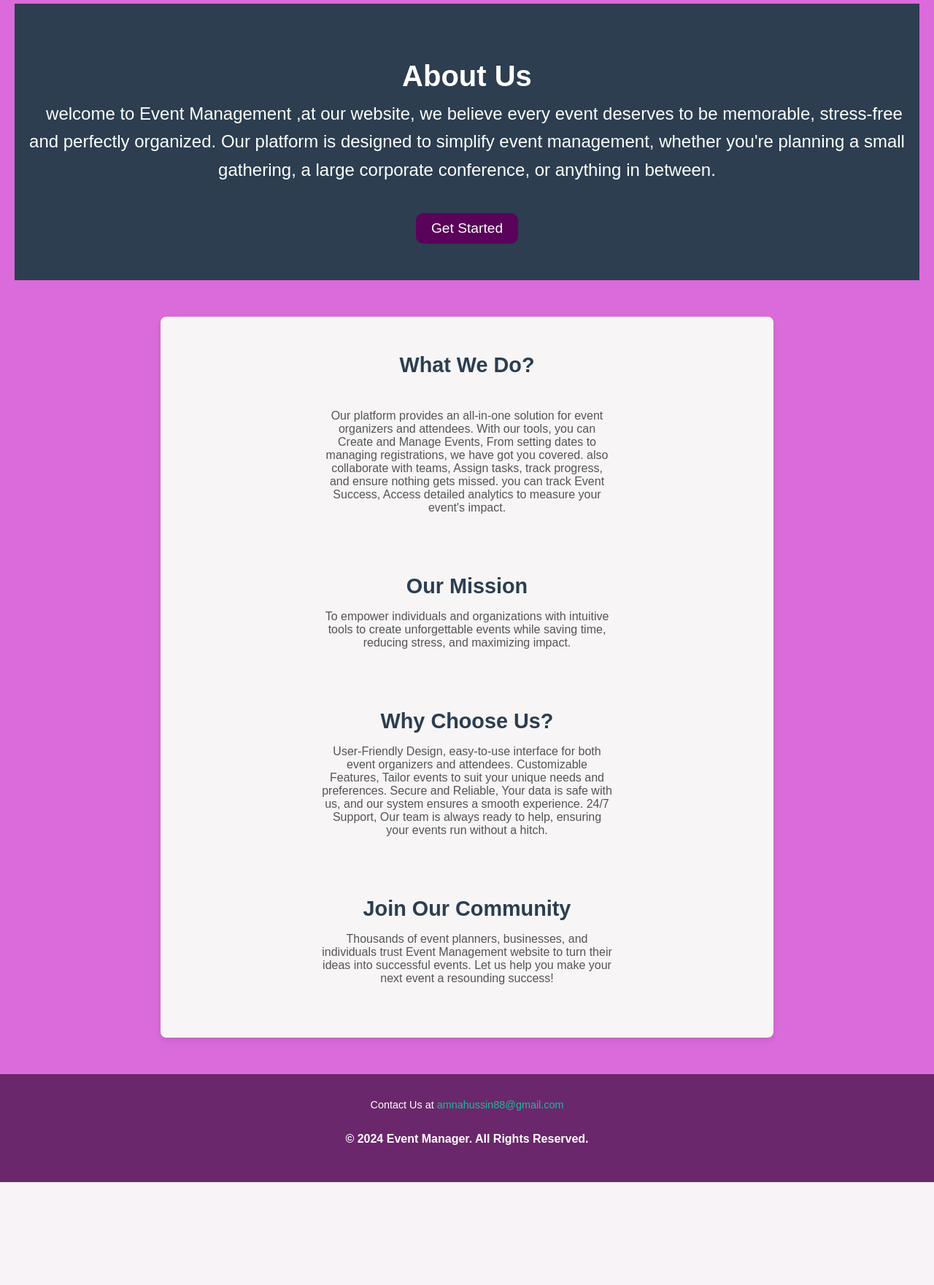
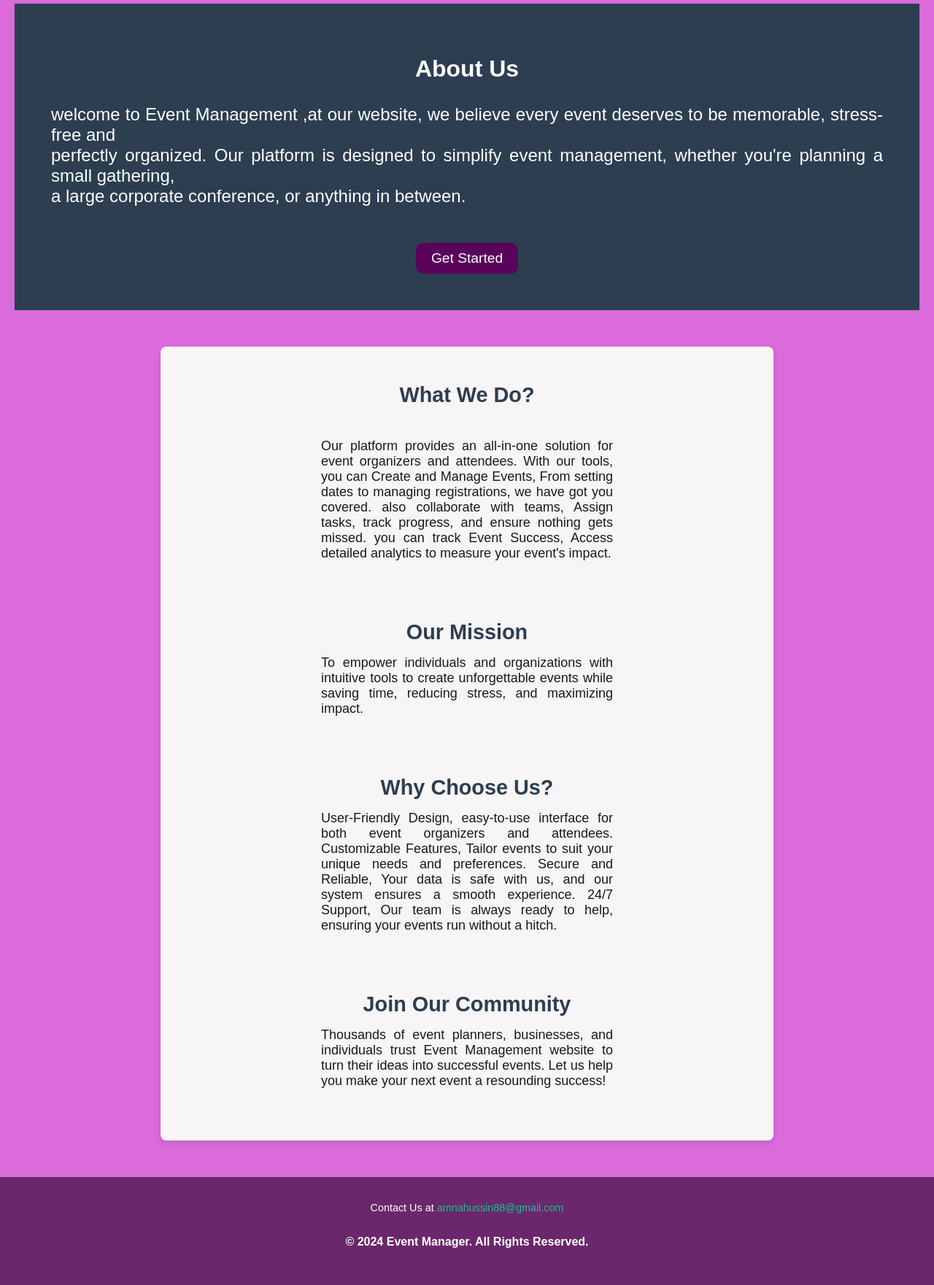
Before and after one commit to AmnaHussien/Event-Management-website, a Flask app: page /about in a window 1280 px wide. Shown: the part 85-1846 px from the top of the page at 73% size. Before the commit the page ends 1705 px from the top, so only its background shows below. Run offline with Flask 3, Linux system fonts and the light colour scheme.

Commit message:
edit header page by justify the content

```diff
--- a/website/static/base.css
+++ b/website/static/base.css
@@ -124,7 +124,8 @@ body
     flex-direction:row; gap:20px; padding:0px; margin:0px;
 }
 .copy
-{   text-align: end;
+{
+    text-align: end;
     margin-top: 2px;
     background-color: #222;
     color: white;
@@ -278,23 +279,26 @@ div input
 
 .header
 {
+    max-width: 300pxs;
     background-color:#2c3e50;
     color: #fff;
-    text-align: center;
     padding: 50px 20px;
     margin-top:5px;
     margin-left: 20px;
     margin-right: 20px;
+    justify-content: flex-start;
 }
 .header  h1
 {
-    font-size: 2.5rem;
-    margin-bottom: 10px;
+    text-align: center;
+    font-size: xx-large;
+    margin-bottom: 0px;
 }
 .header p
 {
-    font-size: 1.5rem;
-    margin: 0px;
+    font-size: 24px;
+    margin: 30px 30px;
+    text-align: justify;
 }
 .about-section
 {
@@ -315,10 +319,13 @@ div input
     margin-bottom: 10px;
     color: #2c3e50;
 }
-.about-section .content p
+
+.about-section .content p , .contact-info
 {
-    font-size: 1rem;
-    color: #555;
+    font-size: 18px;
+    margin: 15px 0;
+    text-align: justify;
+    color: #1d1818;
 }
 .footer
 {
--- a/website/template/about.html
+++ b/website/template/about.html
@@ -6,12 +6,12 @@ About
 <form method="POST">
     <header class="header">
             <h1>About Us</h1>
-            <p id="para" align="center"> welcome to  Event Management
-            ,at our website, we believe every event deserves to be memorable, stress-free and
+            <p> welcome to  Event Management
+            ,at our website, we believe every event deserves to be memorable, stress-free and <br>
             perfectly organized. Our platform is designed to simplify event management,
-            whether you're planning a small gathering, a large corporate conference, or anything in between.
+            whether you're planning a small gathering, <br> a large corporate conference, or anything in between.
             </p>
-            <a href="{{ url_for('auth.signup') }}" id="button-land-1">Get Started</a>
+            <a href="{{ url_for('auth.signup') }}" id="button-land-1" align="center">Get Started</a>
 
 
     </header>
--- a/website/template/contact.html
+++ b/website/template/contact.html
@@ -6,7 +6,7 @@ Contact
 <form method="POST">
     <header class="header">
         <h1>Contact Us</h1>
-        <p>We'd love to hear from you! Reach out for any inquiries, <br> feedback, or assistance.</p>
+        <p>We'd love to hear from you! Reach out for any inquiries, feedback, or assistance.</p>
     </header>
     <section class="about-section">
         <div class="content">
--- a/website/template/landing.html
+++ b/website/template/landing.html
@@ -19,7 +19,7 @@
   <br>
 
   <p> Our Event Management platform simplifies planning, organizing,
-    and <br> managing events for individuals, businesses, and organizations.</p>
+    and managing events for individuals, businesses <br> and organizations.</p>
   <a href="{{ url_for('auth.signup') }}" id="button-land-1">Get Started</a>
 </header>
 <a href="#" id="land-navbar-logo1" class="navbar-logo"></a>
```
